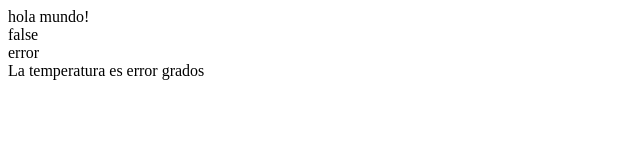
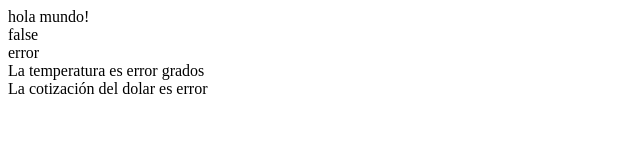
Before and after one commit to crios2020/crios2020.github.io, a plain HTML site: page js2/index.html in a window 1280 px wide. Shown: the whole page, without its empty margins (0-640 px from the left). Drawn offline with Linux system fonts and the light colour scheme; no server answers.

Commit message:
Add files via upload

```diff
--- a/js2/index.html
+++ b/js2/index.html
@@ -20,4 +20,5 @@
         print("Esta lloviendo, sali con un paraguas!")
         hablar("Esta lloviendo, sali con un paraguas!")
     }
+    print("La cotización del dolar es "+getValorDolar())
 </script>
```
